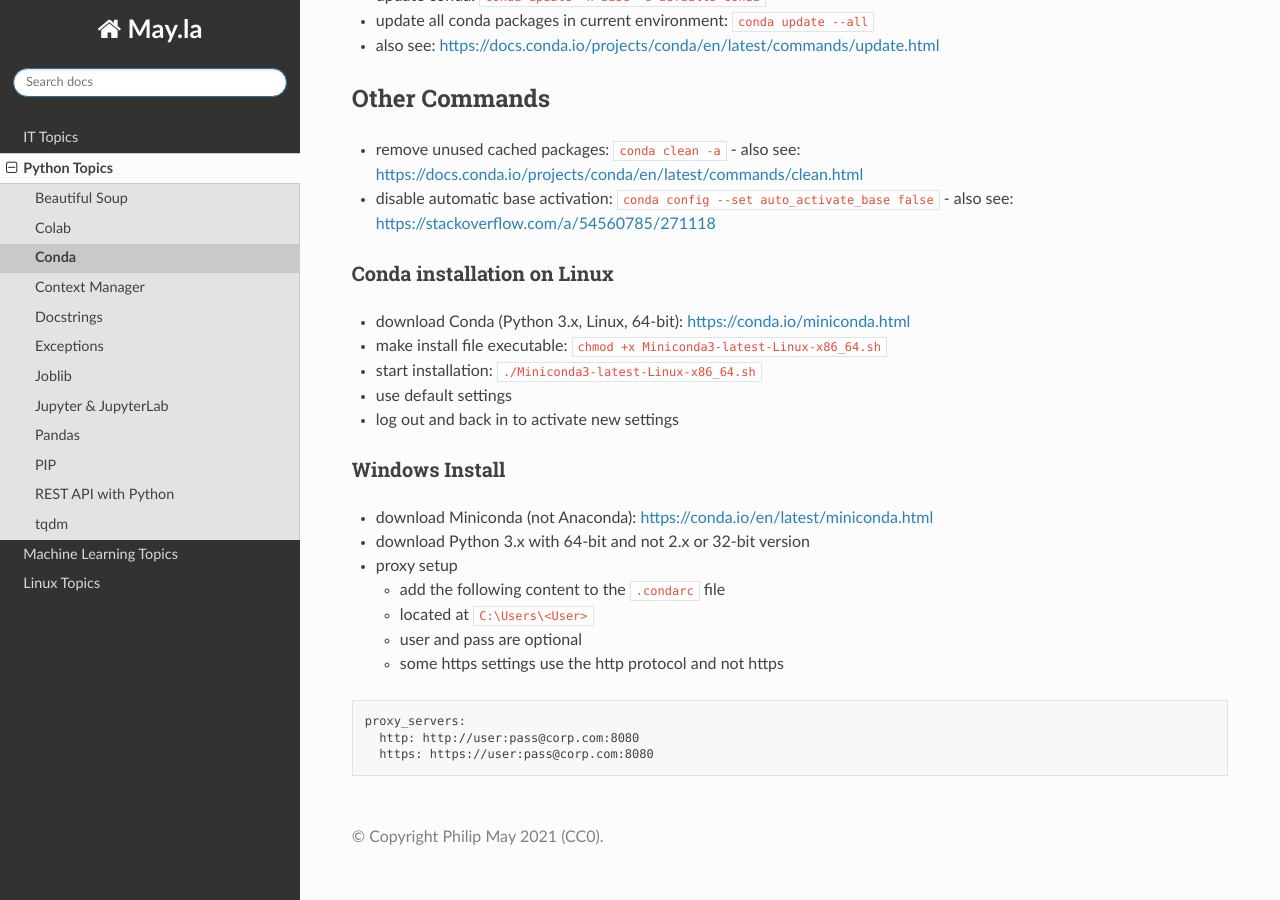
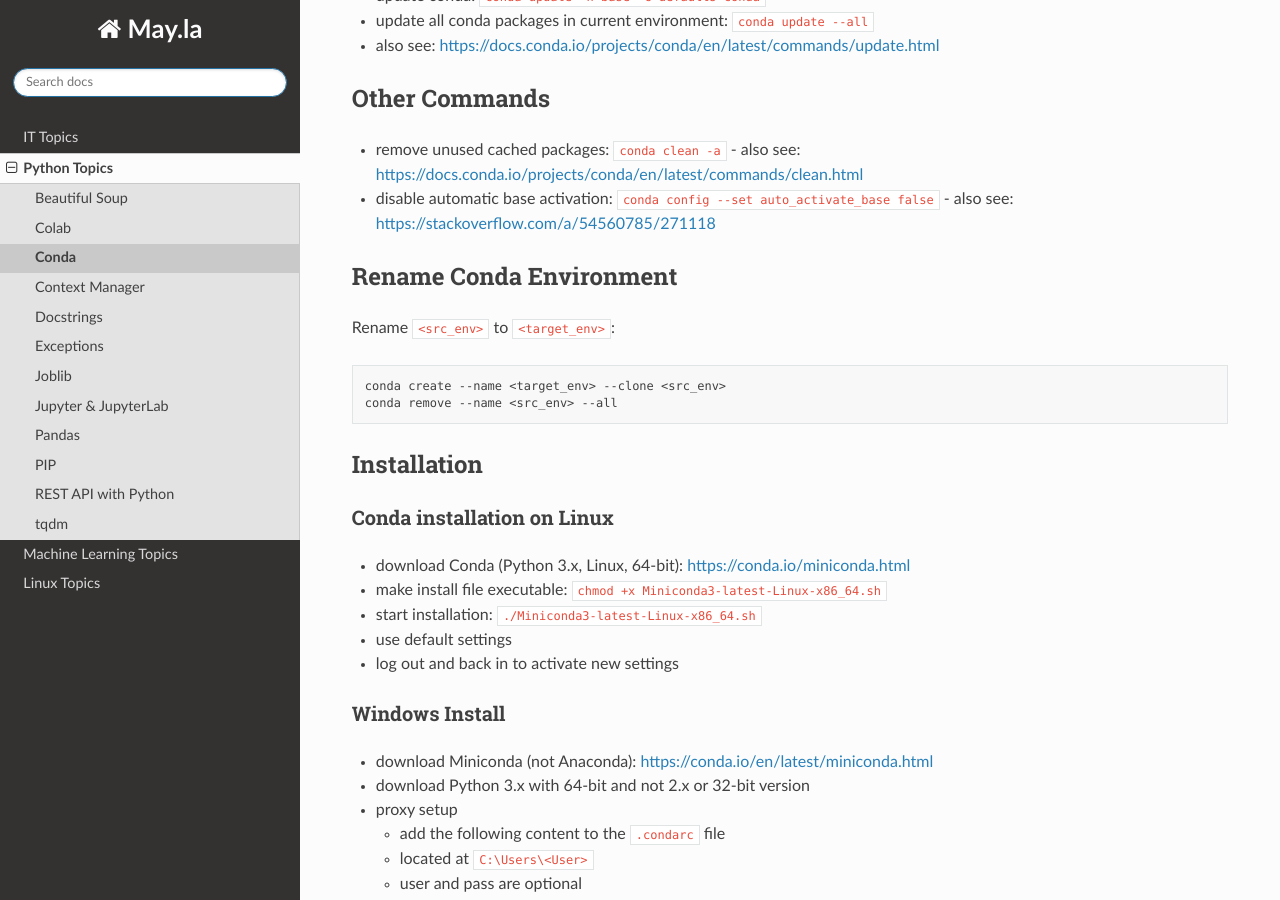
Before and after one commit to PhilipMay/May.la, a Sphinx documentation site: the page built from source/py/conda.md, in a window 1280 px wide and 900 px high, scrolled down 462 px. Built offline with Sphinx 7.4.7 and the Read the Docs theme 2.0.0, drawn with Linux system fonts in a browser that asks for light colours.

Commit message:
Update conda.md

````diff
--- a/source/py/conda.md
+++ b/source/py/conda.md
@@ -16,6 +16,15 @@
 ## Other Commands
 - remove unused cached packages: `conda clean -a` - also see: <https://docs.conda.io/projects/conda/en/latest/commands/clean.html>
 - disable automatic base activation: `conda config --set auto_activate_base false` - also see: <https://stackoverflow.com/a/54560785/271118>
+
+## Rename Conda Environment
+Rename `<src_env>` to `<target_env>`:
+```bash
+conda create --name <target_env> --clone <src_env>
+conda remove --name <src_env> --all
+```
+
+## Installation
 
 ### Conda installation on Linux
 - download Conda (Python 3.x, Linux, 64-bit): <https://conda.io/miniconda.html>
````
